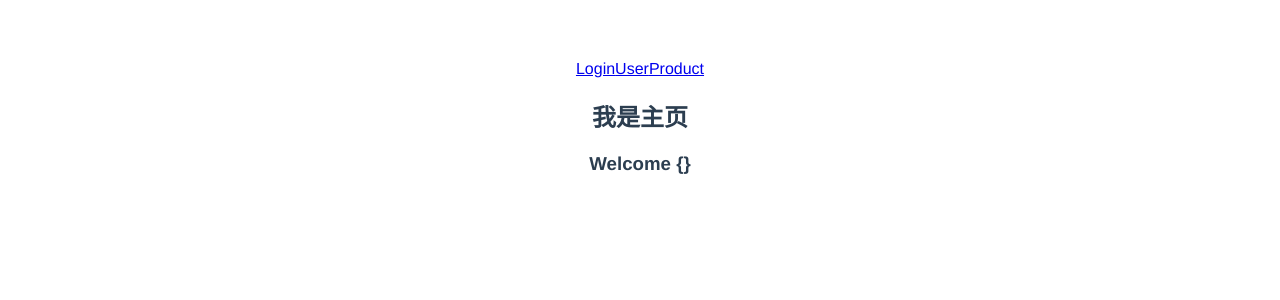
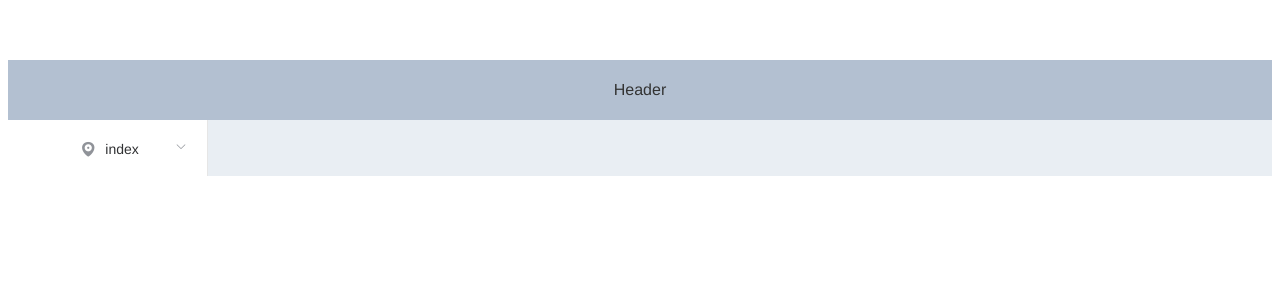
Before and after one commit to 100vision/vue-demo, a Vue app: page /#/index in a window 1280 px wide. Shown: the top 300 px of the page. Built offline with nearby package versions, Linux system fonts and the light colour scheme.

Commit message:
项目实战：准备做动态路由和动态权限菜单

```diff
--- a/src/App.vue
+++ b/src/App.vue
@@ -1,8 +1,8 @@
 <template>
   <div id="app">
-    <router-link to="login">Login</router-link>
+<!--    <router-link to="login">Login</router-link>
     <router-link to="user">User</router-link>
-    <router-link to="product">Product</router-link>
+    <router-link to="product">Product</router-link>-->
     <router-view/>
   </div>
 </template>
--- a/src/router/index.js
+++ b/src/router/index.js
@@ -1,8 +1,10 @@
 import Vue from 'vue'
 import Router from 'vue-router'
-import Product from "../views/Product";
+import Product from "../views/products";
 import User from "../views/User";
 import App from "../App";
+import products from "../views/products";
+import details from "../views/details";
 
 Vue.use(Router)
 
@@ -17,22 +19,25 @@ export default new Router({
     {
       path:'/index',
       name:'index',
-      component:()=>import('../views/index')  //按需加载
+      component:()=>import('../views/index'),  //按需加载
+      children:
+        [
+          {path: '/product/list', name: 'products', component: products},
+          {path: '/product/details', name: 'details', component: details}
+        ]
     },
-    {
-      path:'/product',
-      name:'product',
-      component:Product
-    },
-    {
-      path:'/user',
-      name:'user',
-      component:User
-    },
+
     {
       path:'/login',
       name:'login',
-      component:()=>import('../views/Login')
+      component:()=>import('../views/Login'),
+      hidden:true
+    },
+    {
+      path:"/**",
+      name:'page_not_found',
+      component:()=>import("../views/404"),
+      hidden: true
     }
   ]
 })
--- a/src/utils/request.js
+++ b/src/utils/request.js
@@ -10,18 +10,26 @@ const instance = axios.create({
   withCredentials: false
 });
 
+
 //axios请求拦截器，例如：所有请求带上token(登录成功后的token）
 instance.interceptors.request.use(config=>{
   console.log("request intercepted");
+  config.headers['authorization'] = localStorage.getItem("token");
 
   return config;
 });
 
 //axios响应拦截器，例如：前端统一处理响应异常
 instance.interceptors.response.use(response=>{
+
   //业务逻辑错误的拦截
-  if(response.data.success === false) {
-       Message.error(response.data.payload);
+  if(!response.data.success) {
+    //后端定义的返回业务错误代码4003，token过期或是没有携带token
+    if(response.data.respStatus == 4003) {Message.error("您尚未登录!");}
+    else{
+      Message.error(response.data.payload);
+    };
+
        return ;
   }
   return response;
@@ -31,6 +39,7 @@ instance.interceptors.response.use(response=>{
     if(err.response.status == 500 || err.response.status == 504) {
       Message.error("服务器网络或内部异常");
     }
+
   }
 );
 
--- /dev/null
+++ b/src/views/404.vue
@@ -0,0 +1,26 @@
+<template>
+  <div>
+    <h2>{{title}}</h2>
+    <h3>Welcome {{user}}</h3>
+  </div>
+
+</template>
+
+<script>
+export default {
+  name: "page_not_found",
+  data() {
+    return{
+      title:"哦，网页不存在",
+      user:{}
+    }
+  },
+  created() {
+
+  }
+}
+</script>
+
+<style scoped>
+
+</style>
--- a/src/views/Login.vue
+++ b/src/views/Login.vue
@@ -61,8 +61,9 @@
               .then(resp => {
                 if(resp.data.success === true)
                 {
-                  //成功登录后，拿到后端response的token并写入浏览器的lcoal storage.
-                  //localStorage.setItem("token",resp.headers["Token"]);
+                  //成功登录后，拿到后端response的token并写入浏览器的local storage.
+                  localStorage.setItem("token",resp.headers["authorization"]);
+                  console.log(resp.headers);
 
                   //切换路由到主页
                   this.$router.push({name:'index'});
--- /dev/null
+++ b/src/views/details.vue
@@ -0,0 +1,26 @@
+<template>
+  <div>
+    <h2>{{title}}</h2>
+    <h3>Welcome {{user}}</h3>
+  </div>
+
+</template>
+
+<script>
+export default {
+  name: "details",
+  data() {
+    return{
+      title:"product details",
+      user:{}
+    }
+  },
+  created() {
+
+  }
+}
+</script>
+
+<style scoped>
+
+</style>
--- a/src/views/index.vue
+++ b/src/views/index.vue
@@ -1,20 +1,50 @@
 <template>
   <div>
-    <h2>{{title}}</h2>
-    <h3>Welcome {{user}}</h3>
+    <el-container>
+      <el-header>Header</el-header>
+      <el-container>
+          <el-aside width="200px" style="background-color: rgb(238, 241, 246)">
+            <el-menu router>
+              <!-- 从路由中遍历一级菜单项 --->
+              <el-submenu index="1" v-for="(item,index) in this.$router.options.routes" :key="index" v-if="!item.hidden">
+                <template slot="title"><i class="el-icon-location"></i>
+                  <span>{{item.name}}</span>
+                </template>
+                  <!-- 从路由中遍历2级菜单项--->
+                  <el-menu-item :index="children.path" v-for="(children,index_child) in item.children" :key="index_child">
+                    {{children.name}}</el-menu-item>
+
+
+              </el-submenu>
+
+
+            </el-menu>
+        </el-aside>
+        <el-main>
+          <router-view></router-view>
+        </el-main>
+      </el-container>
+    </el-container>
   </div>
 
 </template>
 
 <script>
 export default {
+
   name: "index",
+
   data() {
     return{
       title:"我是主页",
       user:{}
     }
   },
+
+  methods:{
+
+  },
+
   created() {
 
   }
@@ -22,5 +52,37 @@ export default {
 </script>
 
 <style scoped>
+.el-header, .el-footer {
+  background-color: #B3C0D1;
+  color: #333;
+  text-align: center;
+  line-height: 60px;
+}
 
+.el-aside {
+  background-color: #D3DCE6;
+  color: #333;
+  text-align: center;
+  line-height: 200px;
+}
+
+.el-main {
+  background-color: #E9EEF3;
+  color: #333;
+  text-align: center;
+  line-height: 160px;
+}
+
+body > .el-container {
+  margin-bottom: 40px;
+}
+
+.el-container:nth-child(5) .el-aside,
+.el-container:nth-child(6) .el-aside {
+  line-height: 260px;
+}
+
+.el-container:nth-child(7) .el-aside {
+  line-height: 320px;
+}
 </style>
--- a/src/views/Product.vue
+++ b/src/views/products.vue
@@ -28,8 +28,9 @@
 <script>
 
   import axios from 'axios';
+  import instance from "../utils/request";
     export default {
-        name: "Product",
+        name: "products",
         data(){
           return{
             title:'产品列表',
@@ -42,8 +43,9 @@
         methods:{
 
           getAll() {
-            axios.get("http://localhost:8080/v2/product/listall")
-              .then(resp =>this.products=resp.data.payload)
+            instance.get("/api/product/listall")
+              .then(
+                resp =>this.products=resp.data.payload)
               .catch(err=>console.log(err));
           }
 
```
